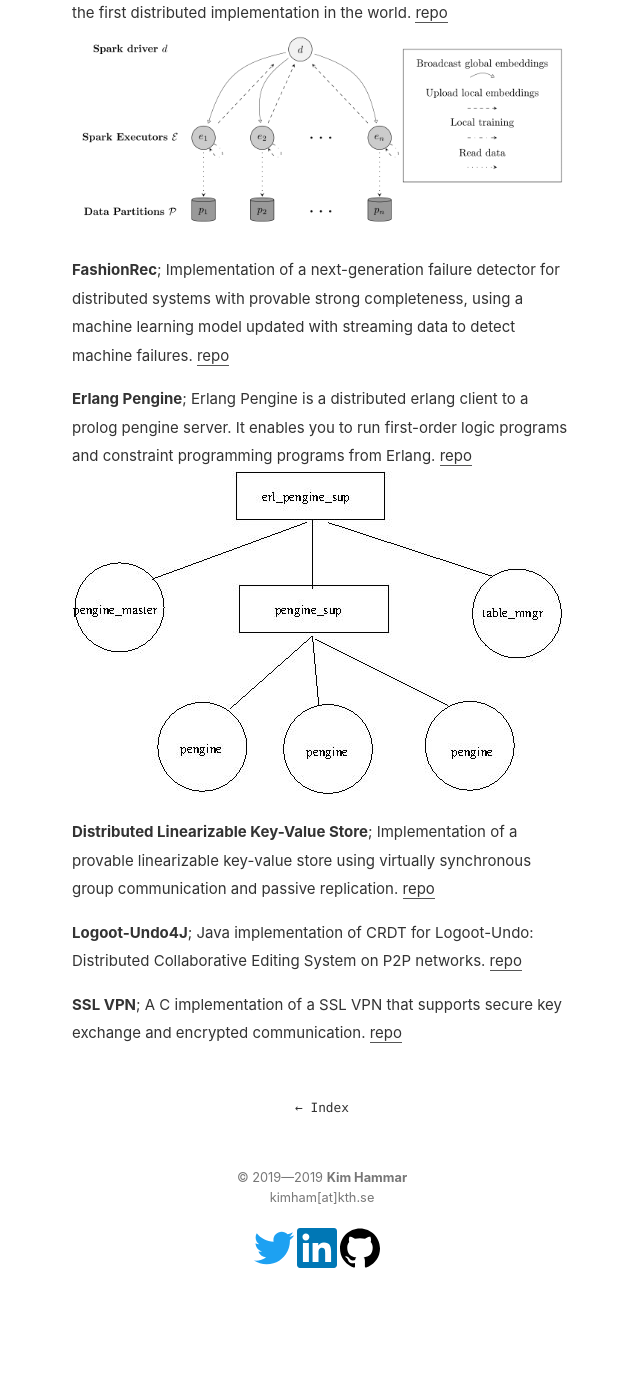
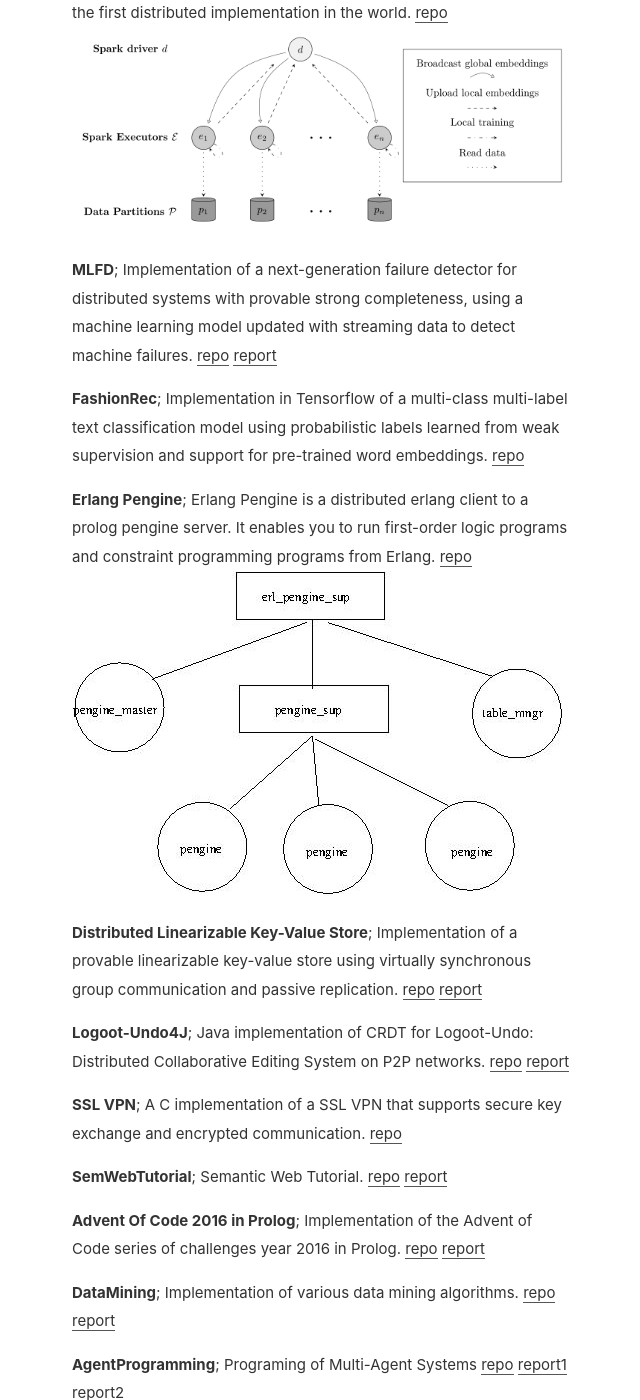
Before and after one commit to Limmen/Limmen.github.io, a Jekyll site: the page built from code.md, in a window 1280 px wide and 1400 px high, scrolled down 1034 px. Shown: the whole window, without its empty margins (318-958 px from the left). Built offline with Jekyll 4.4.1, drawn with Linux system fonts in a browser that asks for light colours; before the commit the page ends 2343 px from its top, so only the background shows below that.

Commit message:
update code

```diff
--- a/code.md
+++ b/code.md
@@ -14,8 +15,12 @@ title: Code
 [repo](https://github.com/Limmen/FastTextOnSpark)
 ![ftos](/assets/ftos.png "FastTextOnSpark Architecture")
 
-**FashionRec**; Implementation of a next-generation failure detector for distributed systems with provable strong completeness, using a machine learning model updated with streaming data to detect machine failures.
+**MLFD**; Implementation of a next-generation failure detector for distributed systems with provable strong completeness, using a machine learning model updated with streaming data to detect machine failures.
 [repo](https://github.com/Limmen/mlfd_prototype)
+[report](/assets/papers/mlfd.pdf)
+
+**FashionRec**; Implementation in Tensorflow of a multi-class multi-label text classification model using probabilistic labels learned from weak supervision and support for pre-trained word embeddings.
+[repo](https://github.com/shatha2014/FashionRec)
 
 **Erlang Pengine**; Erlang Pengine is a distributed erlang client to a prolog pengine server. It enables you to run first-order logic programs and constraint programming programs from Erlang.
 [repo](https://github.com/Limmen/erl_pengine)
@@ -23,9 +28,29 @@ title: Code
 
 **Distributed Linearizable Key-Value Store**; Implementation of a provable linearizable key-value store using virtually synchronous group communication and passive replication.
 [repo](https://github.com/Limmen/Distributed-KV-store)
+[report](/assets/papers/lin_key_value.pdf)
 
 **Logoot-Undo4J**; Java implementation of CRDT for Logoot-Undo: Distributed Collaborative Editing System on P2P networks.
 [repo](https://github.com/Limmen/KompicsLogoot)
+[report](/assets/papers/p2p_crdt_logoot.pdf)
 
 **SSL VPN**; A C implementation of a SSL VPN that supports secure key exchange and encrypted communication.
 [repo](https://github.com/Limmen/Basic_SSL_VPN)
+
+**SemWebTutorial**; Semantic Web Tutorial.
+[repo](https://github.com/Limmen/SemWeb_Tutorial)
+[report](/assets/papers/semweb_project.pdf)
+
+
+**Advent Of Code 2016 in Prolog**; Implementation of the Advent of Code series of challenges year 2016 in Prolog.
+[repo](https://github.com/Limmen/Advent-Of-Code16-Prolog)
+[report](/assets/papers/semweb_project.pdf)
+
+**DataMining**; Implementation of various data mining algorithms.
+[repo](https://github.com/Limmen/DataMining)
+[report](/assets/papers/data_mining_project.pdf)
+
+**AgentProgramming**; Programing of Multi-Agent Systems
+[repo](https://github.com/Limmen/AgentProgramming)
+[report1](/assets/papers/agentprogramming_report1.pdf)
+[report2](/assets/papers/agent_programming_report2.pdf)
```
Also changed, not shown: other parts of code.md (+1 -0 lines), 7 other files.
